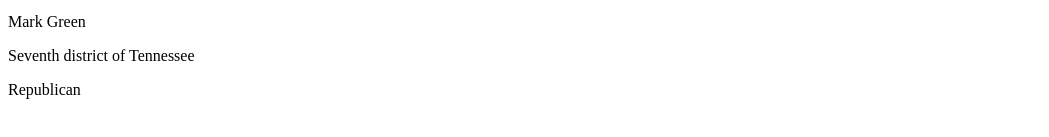
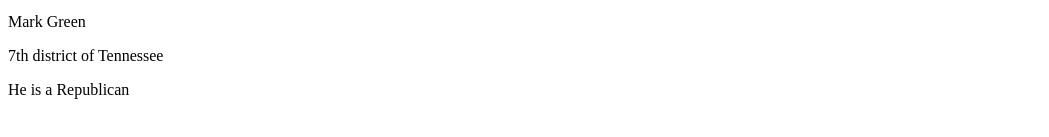
Before and after one commit to collinsmith9/district, a plain HTML site: page index.html in a window 1280 px wide. Shown: the part 315-452 px from the top of the page, without its empty margins (0-1049 px from the left). Drawn offline with Linux system fonts and the light colour scheme.

Commit message:
editeddistrict

```diff
--- a/index.html
+++ b/index.html
@@ -7,10 +7,6 @@
     <title>Document</title>
 </head>
 <link rel="stylesheet" href="styles/main.css">
-
-
-
-
 
 
 
@@ -25,10 +21,10 @@
                 <p>Mark Green</p>
             </div>
             <div class = "representative__district">
-                <p>Seventh district of Tennessee</p>
+                <p>7th district of Tennessee</p>
             </div>
             <div class = "representative__political">
-                <p>Republican</p>
+                <p>He is a Republican</p>
             </div>
         </section>
         <section class = "representative__committees">
```
